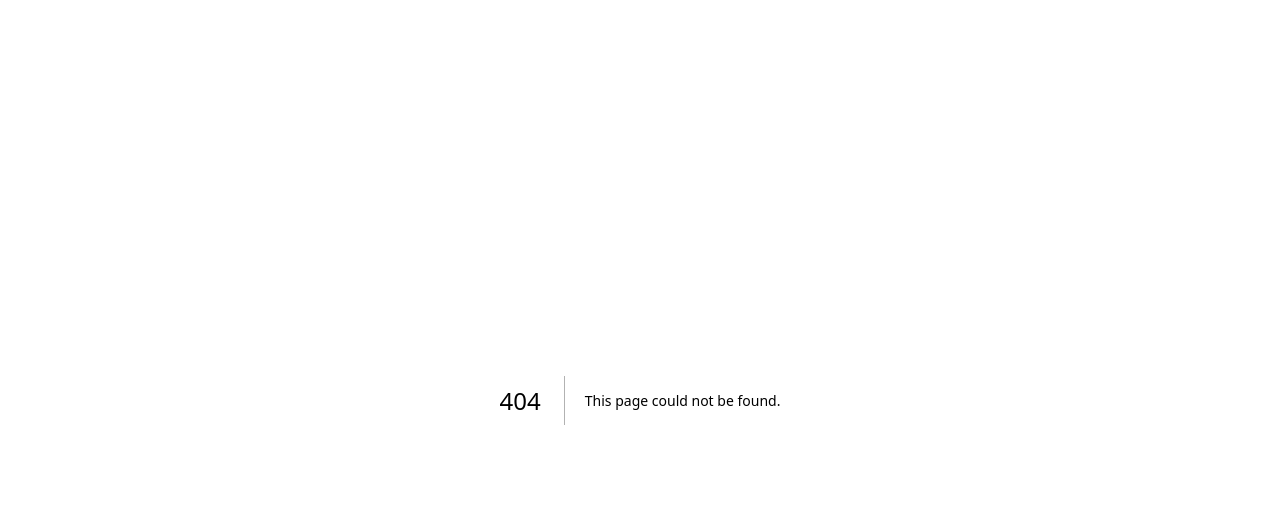
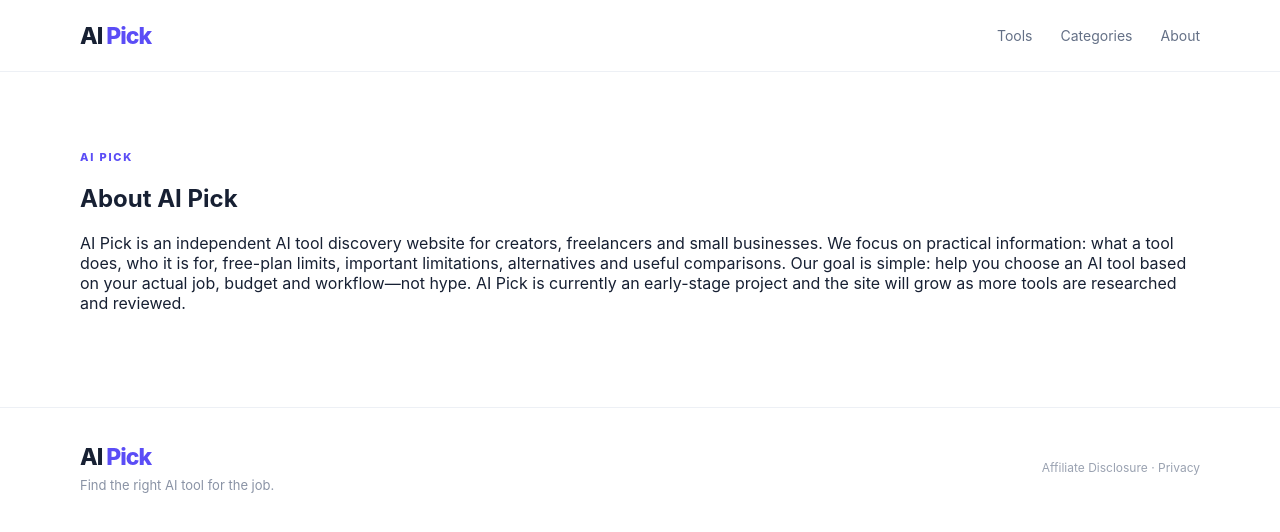
Before and after one commit to alenlenthang4/ai-pick, a Next.js app: page /about in a window 1280 px wide. Before the commit this address had no page. Shown: the top 532 px of the page. Built offline with nearby package versions, Linux system fonts and the light colour scheme.

Commit message:
Add about ai pick page

```diff
--- /dev/null
+++ b/app/about/page.tsx
@@ -0,0 +1,29 @@
+import type { Metadata } from "next";
+
+export const metadata: Metadata = {
+  title: "About AI Pick | AI Pick",
+  description: "Learn what AI Pick does, who it is for, and how tools are evaluated.",
+};
+
+export default function Page() {
+  return (
+    <main>
+      <nav className="nav"><div className="wrap navInner">
+        <a className="brand" href="/">AI <span>Pick</span></a>
+        <div className="navLinks"><a href="/#tools">Tools</a><a href="/#categories">Categories</a><a href="/about">About</a></div>
+      </div></nav>
+      <section className="section"><div className="wrap legalPage">
+        <div className="kicker">AI PICK</div>
+        <h1>About AI Pick</h1>
+        <p>AI Pick is an independent AI tool discovery website for creators, freelancers and small businesses.
+
+We focus on practical information: what a tool does, who it is for, free-plan limits, important limitations, alternatives and useful comparisons.
+
+Our goal is simple: help you choose an AI tool based on your actual job, budget and workflow—not hype.
+
+AI Pick is currently an early-stage project and the site will grow as more tools are researched and reviewed.</p>
+      </div></section>
+      <footer><div className="wrap footerInner"><div><div className="brand">AI <span>Pick</span></div><p>Find the right AI tool for the job.</p></div><div className="footerNote"><a href="/affiliate-disclosure">Affiliate Disclosure</a> · <a href="/privacy">Privacy</a></div></div></footer>
+    </main>
+  );
+}
```
